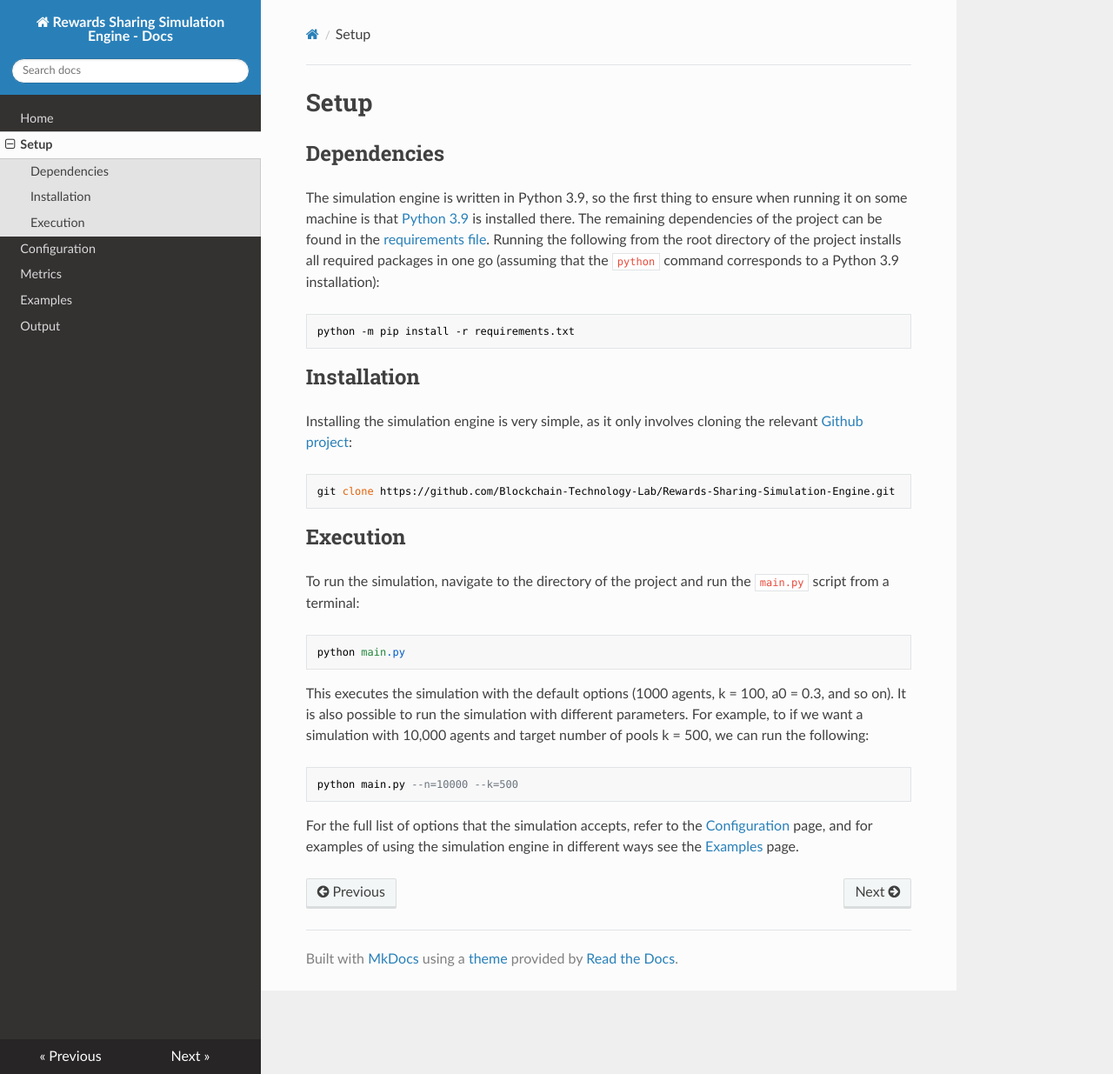
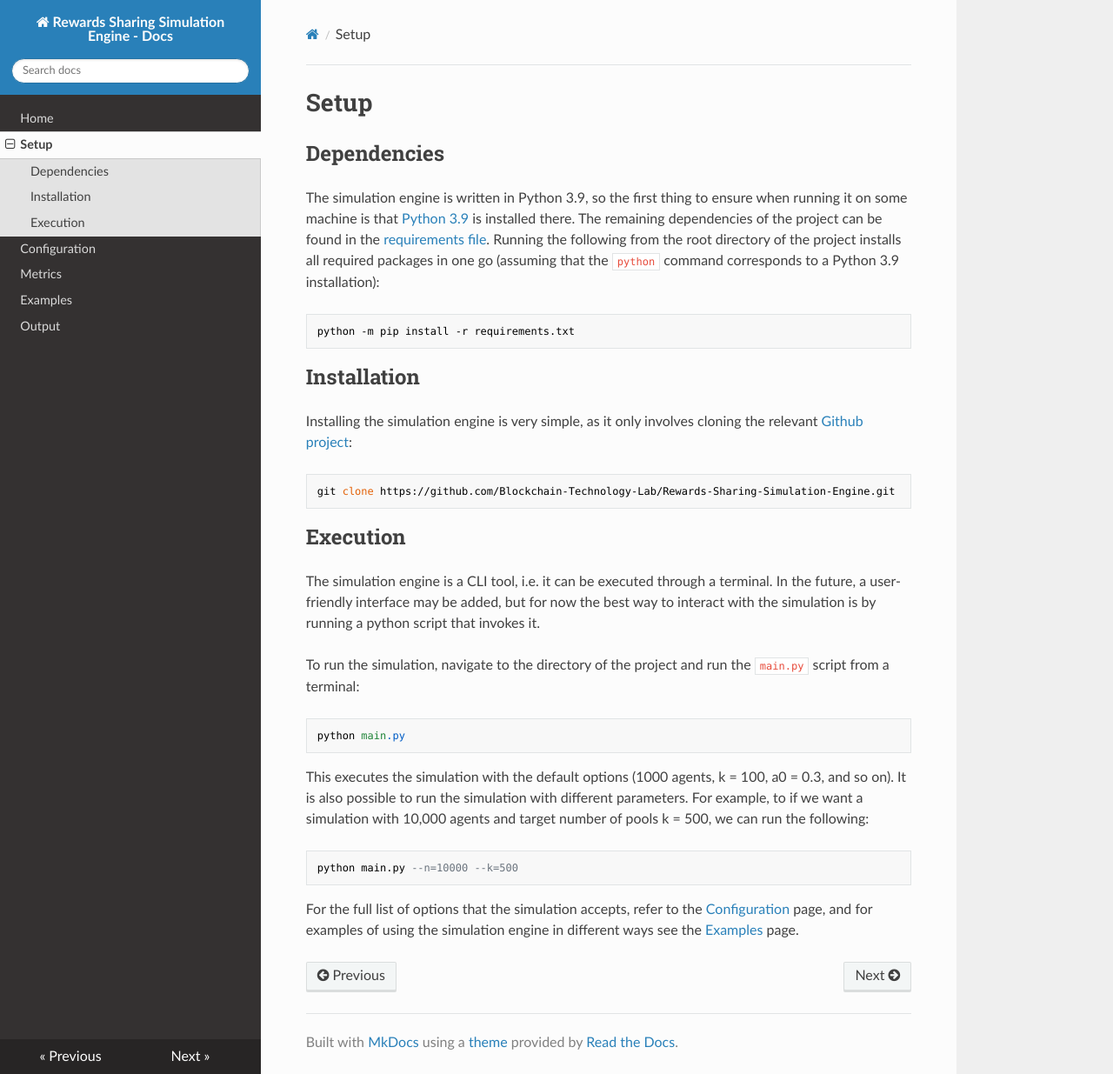
Before and after one commit to Blockchain-Technology-Lab/Rewards-Sharing-Simulation-Engine, an MkDocs documentation site: the page built from docs/setup.md, in a window 1280 px wide and 1235 px high. Shown: the whole window at 87% size. Built offline with MkDocs 1.6.1, drawn with Linux system fonts in a browser that asks for light colours; nearby versions of some CDN libraries.

Commit message:
Update docs

````diff
--- a/docs/setup.md
+++ b/docs/setup.md
@@ -16,6 +16,10 @@ Installing the simulation engine is very simple, as it only involves cloning the
     git clone https://github.com/Blockchain-Technology-Lab/Rewards-Sharing-Simulation-Engine.git
 
 ## Execution
+The simulation engine is a CLI tool, i.e. it can be executed through a terminal. In the future, a user-friendly
+interface may be added, but for now the best way to interact with the simulation is by running a python script that
+invokes it.
+
 To run the simulation, navigate to the directory of the project and run the ```main.py``` script from a terminal:
 
     python main.py
````
